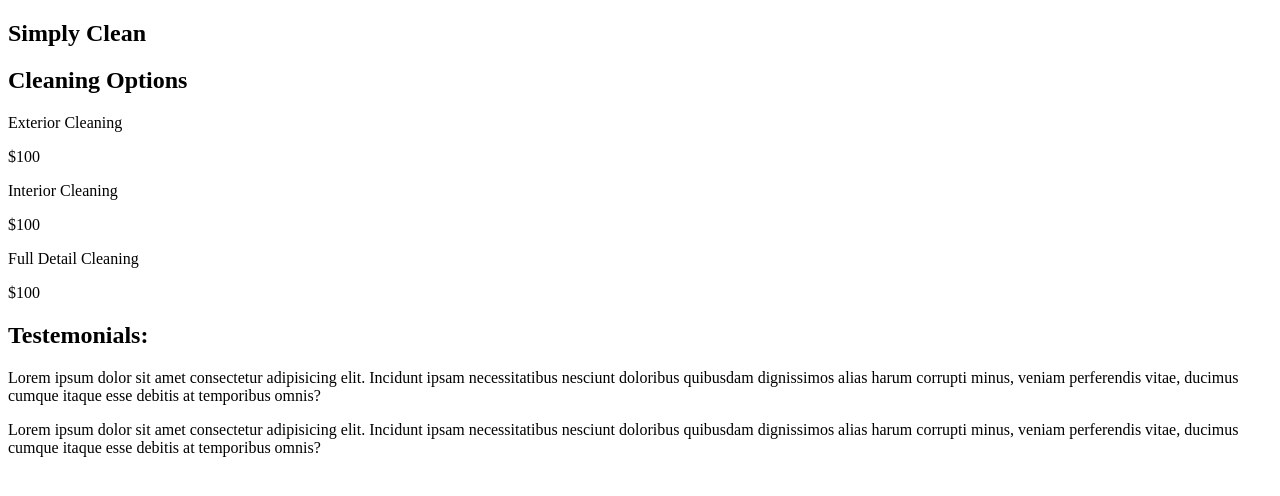
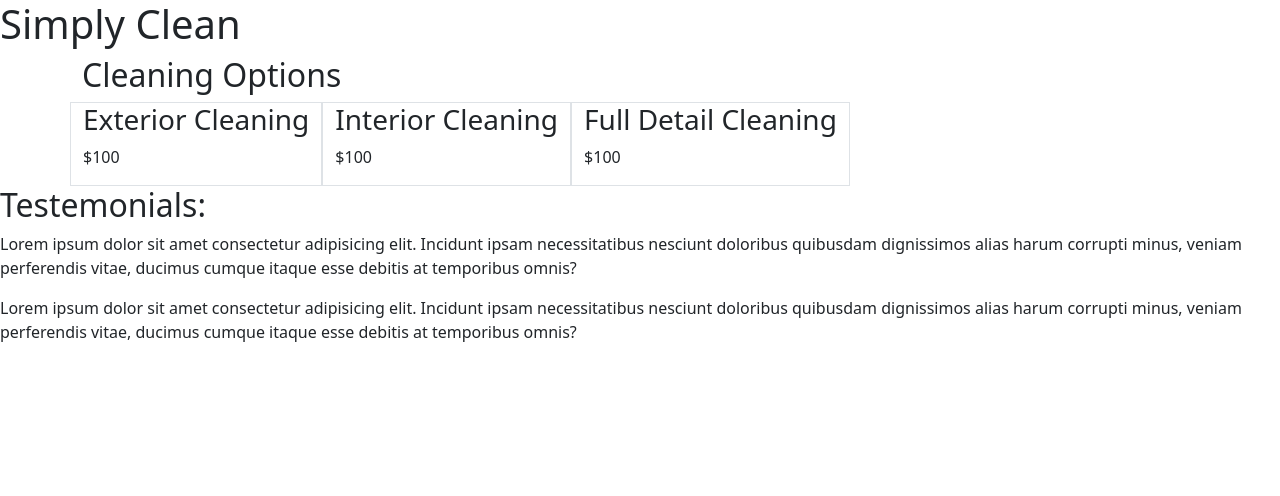
Before and after one commit to fmagana14/SC-App, a plain HTML site: page index.html in a window 1280 px wide. Drawn offline with nearby package versions, Linux system fonts and the light colour scheme.

Commit message:
incorperated Bootstrap to app

```diff
--- a/index.html
+++ b/index.html
@@ -3,6 +3,7 @@
 <head>
   <meta charset="UTF-8">
   <meta name="viewport" content="width=device-width, initial-scale=1.0">
+  <link href="https://cdn.jsdelivr.net/npm/bootstrap@5.2.3/dist/css/bootstrap.min.css" rel="stylesheet" integrity="sha384-rbsA2VBKQhggwzxH7pPCaAqO46MgnOM80zW1RWuH61DGLwZJEdK2Kadq2F9CUG65" crossorigin="anonymous">
   <title>Document</title>
 </head>
 <body>
@@ -13,27 +14,27 @@
       <!-- <img src="https://images.unsplash.com/photo-1611312752514-9439fdba223d?q=80&w=2070&auto=format&fit=crop&ixlib=rb-4.0.3&ixid=M3wxMjA3fDB8MHxwaG90by1wYWdlfHx8fGVufDB8fHx8fA%3D%3D" alt=""> -->
     </div>
 
-    <section>
+    <div class="container">
           <!-- Cleaning Options -->
-      <div>
+      <div class="row ">
         <h2> Cleaning Options</h2>
-          <div>
+          <div class="col-md-auto border">
               <!-- car cleaner img -->
-              <p> Exterior Cleaning </p>
+              <h3> Exterior Cleaning </h3>
               <p> $100 </p>
           </div>
-          <div>
+          <div class="col-md-auto border">
             <!-- car cleaner img -->
-            <p> Interior Cleaning </p>
+            <h3> Interior Cleaning </h3>
             <p> $100 </p>
         </div>
-        <div>
+        <div class="col-md-auto border">
           <!-- car cleaner img -->
-          <p> Full Detail Cleaning </p>
+          <h3> Full Detail Cleaning </h3>
           <p> $100 </p>
+        </div>
       </div>
-      </div>
-    </section>
+    </div>
     <section>
       <h2>Testemonials:</h2>
       <div>
@@ -49,5 +50,8 @@
 
     </section>
 
+
+    <script src="https://cdn.jsdelivr.net/npm/@popperjs/core@2.11.6/dist/umd/popper.min.js" integrity="sha384-oBqDVmMz9ATKxIep9tiCxS/Z9fNfEXiDAYTujMAeBAsjFuCZSmKbSSUnQlmh/jp3" crossorigin="anonymous"></script>
+    <script src="https://cdn.jsdelivr.net/npm/bootstrap@5.2.3/dist/js/bootstrap.min.js" integrity="sha384-cuYeSxntonz0PPNlHhBs68uyIAVpIIOZZ5JqeqvYYIcEL727kskC66kF92t6Xl2V" crossorigin="anonymous"></script>
 </body>
 </html>
```
